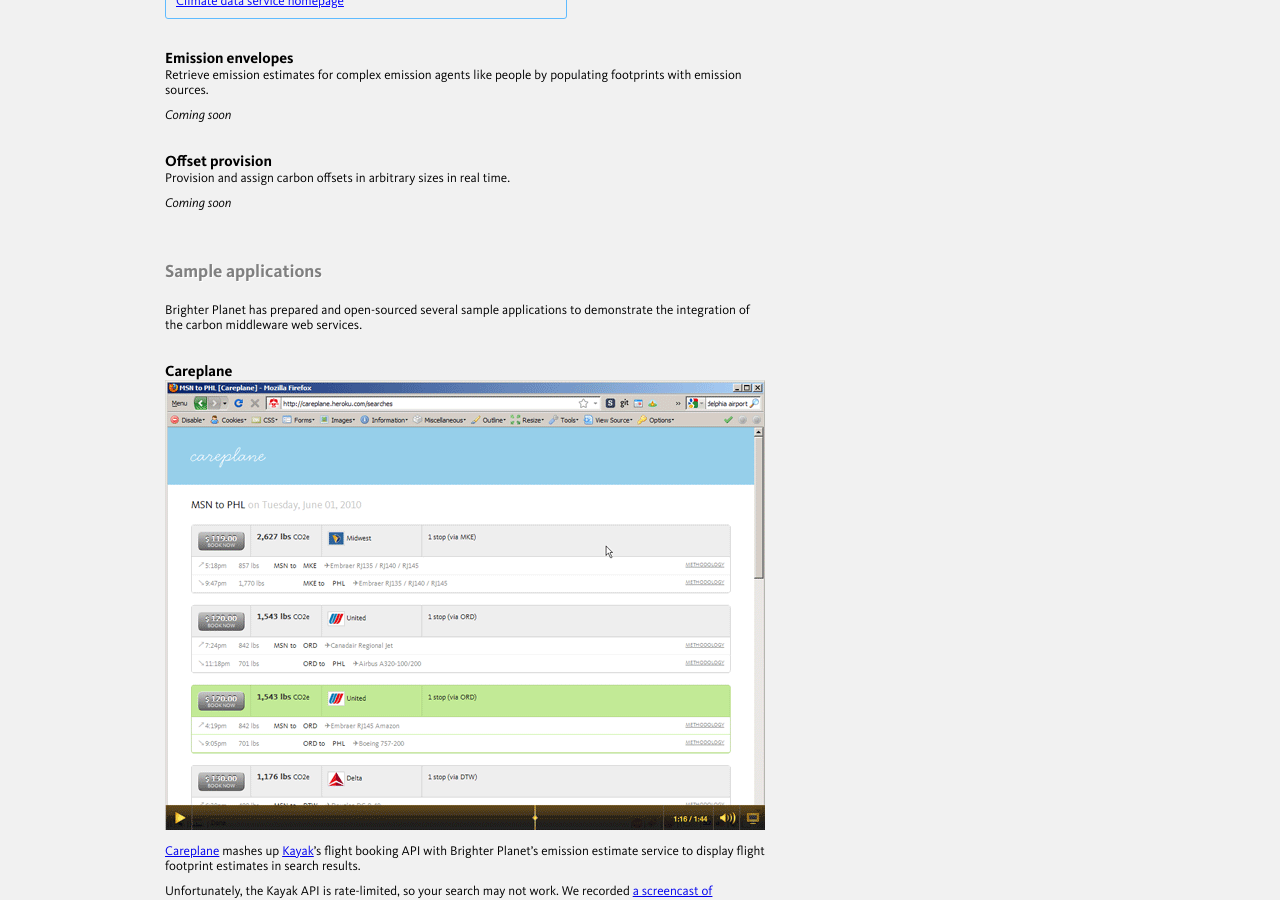
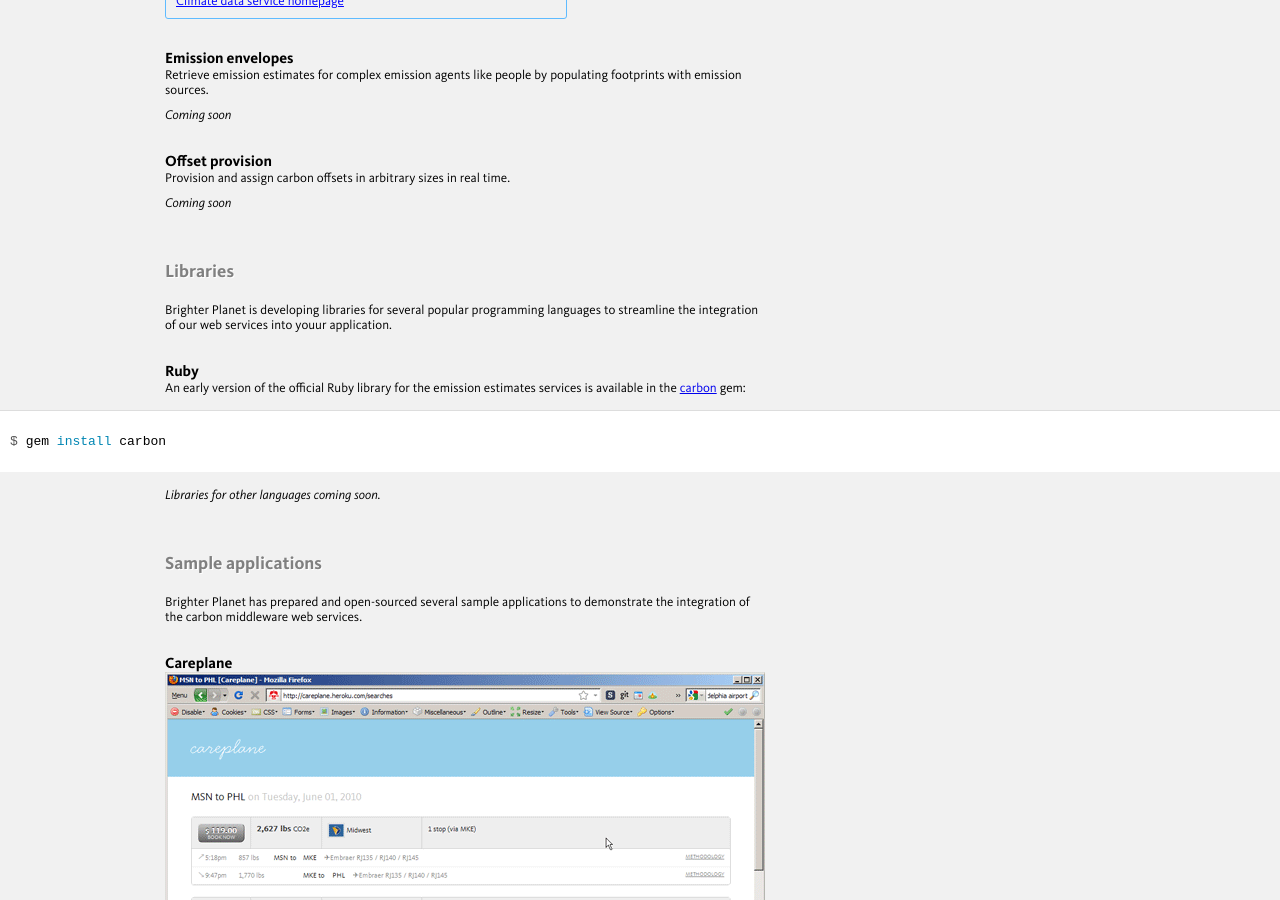
Before and after one commit to A-Social-Ninjas-Network/brighterplanet.github.com, a Jekyll site: the page built from consumer.md, in a window 1280 px wide and 900 px high, scrolled down 911 px. Built offline with Jekyll 4.4.1, drawn with Linux system fonts in a browser that asks for light colours; some web fonts are replaced.

Commit message:
Libraries

```diff
--- a/consumer.md
+++ b/consumer.md
@@ -56,6 +56,20 @@
 
 {:cta: .cta}
 
+## Libraries ##
+
+Brighter Planet is developing libraries for several popular programming languages to streamline the integration of our web services into youur application.
+
+### Ruby ###
+
+An early version of the official Ruby library for the emission estimates services is available in the [carbon](http://github.com/brighterplanet/carbon) gem:
+
+{% highlight console %}
+$ gem install carbon
+{% endhighlight %}
+
+*Libraries for other languages coming soon.*
+
 ## Sample applications ##
 
 Brighter Planet has prepared and open-sourced several sample applications to demonstrate the integration of the carbon middleware web services.
```
